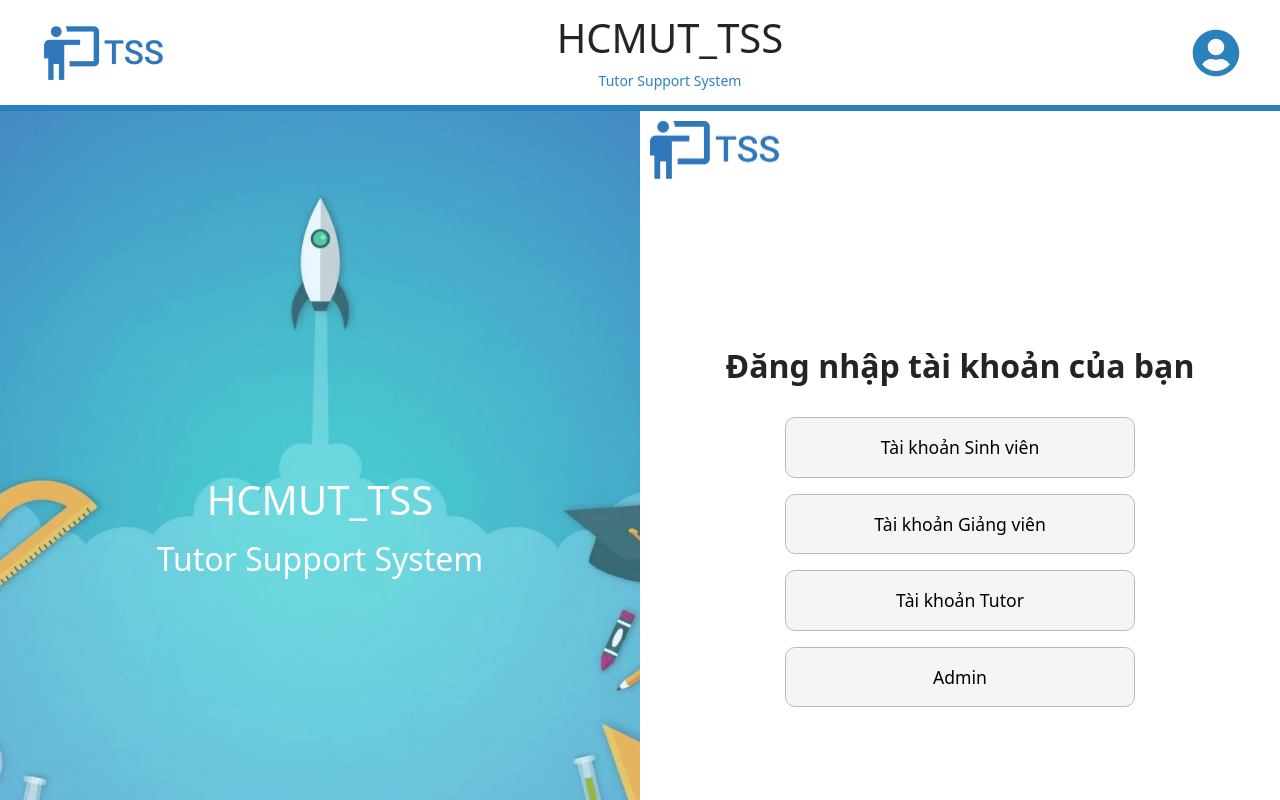
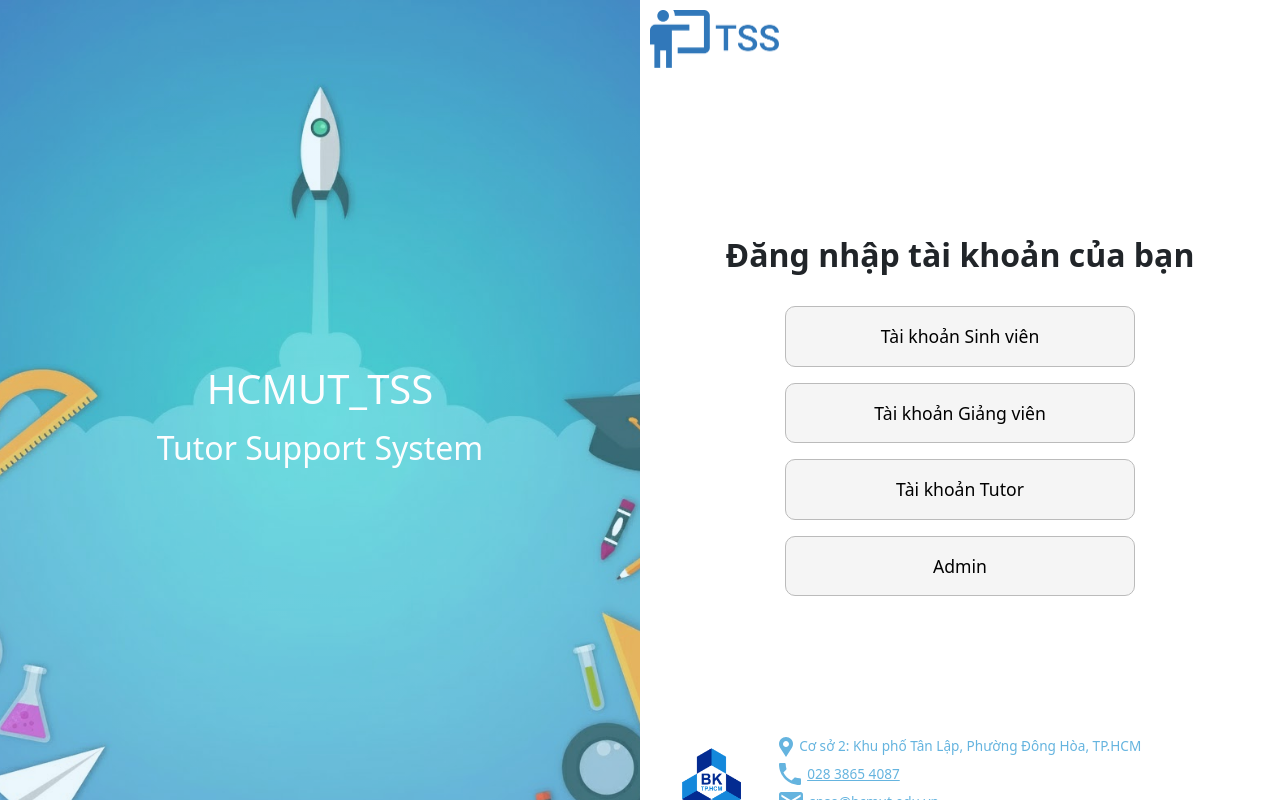
Before and after one commit to KaTran-68/cnpm-251-aknr-fe, a React (Create React App) app: page / in a window 1280 px wide. Built offline with nearby package versions, Linux system fonts and the light colour scheme; no server answers.

Commit message:
Remove header footer in App.js

```diff
--- a/src/App.js
+++ b/src/App.js
@@ -1,16 +1,12 @@
 import './App.css';
 import AppRoutes from './routes/AppRoutes';
-import Header from './components/Common/Header/Header';
-import Footer from './components/Common/Footer/Footer';
 
 function App() {
   return (
     <div className="App">
-      <Header />
       <main className="App-body">
         <AppRoutes />
       </main>
-      <Footer />
     </div>
   );
 }
```
